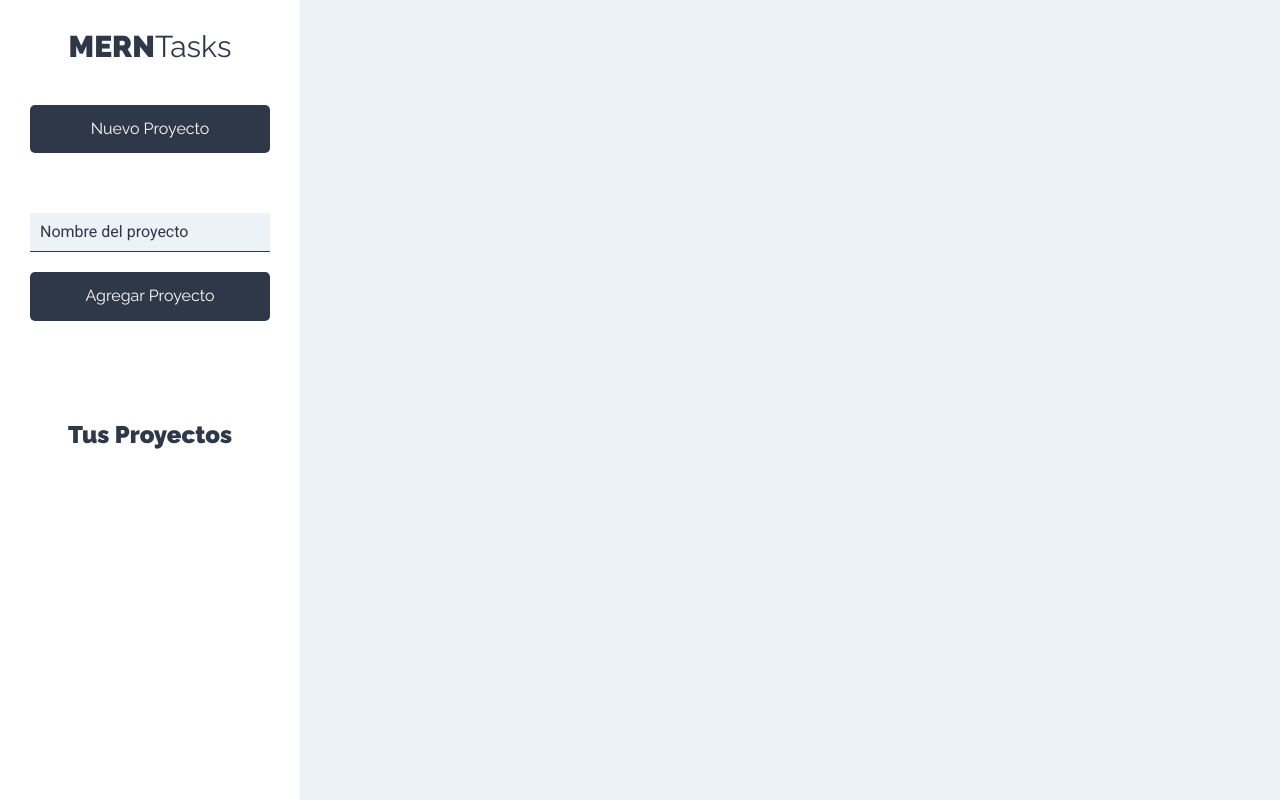
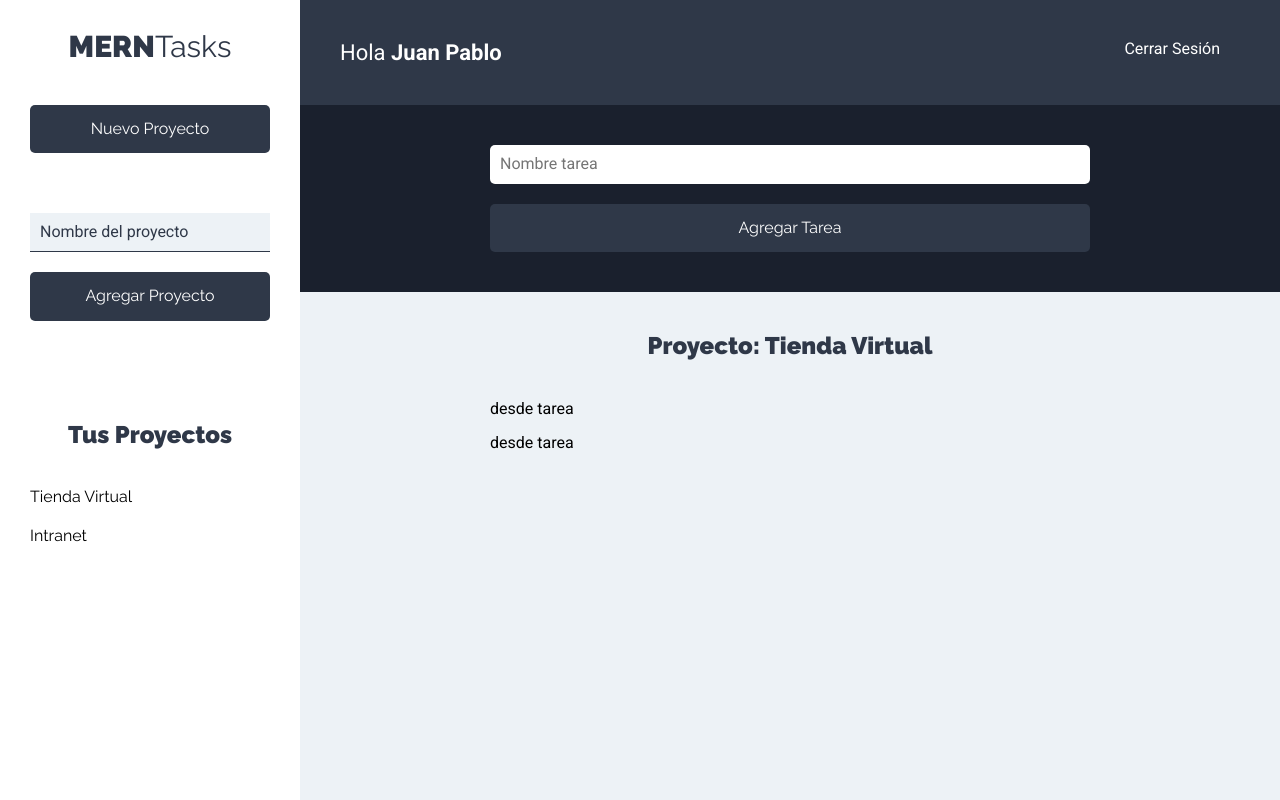
Before and after one commit to rlsurra/rjs_12_administrador_proyectos, a React (Create React App) app: page /proyectos in a window 1280 px wide. Built offline with nearby package versions, Linux system fonts and the light colour scheme.

Commit message:
Diseño Listado Proyectos + Listado Tareas

```diff
--- /dev/null
+++ b/src/components/layout/Barra.js
@@ -0,0 +1,19 @@
+import React from 'react';
+
+const Barra = () => {
+    return (
+        <header className="app-header">
+
+            <p className="nombre-usuario">
+                Hola <span>Juan Pablo</span>
+            </p>
+
+            <nav className="nav-principal">
+                <a href="#!">Cerrar Sesión</a>
+            </nav>
+
+        </header>
+     );
+}
+
+export default Barra;
--- a/src/components/layout/Sidebar.js
+++ b/src/components/layout/Sidebar.js
@@ -1,5 +1,6 @@
 import React from 'react';
 import FormNuevoProyecto from '../proyectos/FormNuevoProyecto';
+import ListadoProyectos from '../proyectos/ListadoProyectos';
 
 const Sidebar = () => {
     return (
@@ -10,6 +11,7 @@
 
             <div className="proyectos">
                 <h2>Tus Proyectos</h2>
+                <ListadoProyectos/>
             </div>
 
         </aside>
--- a/src/components/proyectos/ListadoProyectos.js
+++ b/src/components/proyectos/ListadoProyectos.js
@@ -0,0 +1,22 @@
+import React from 'react';
+import Proyecto from './Proyecto';
+
+const ListadoProyectos = () => {
+
+    const proyectos = [
+        {nombre: 'Tienda Virtual'},
+        {nombre: 'Intranet'}
+    ]
+
+    return (
+        <ul className="listado-proyectos">
+            {proyectos.map(proyecto => (
+                <Proyecto
+                    proyecto={proyecto}
+                />
+            ))}
+        </ul>
+     );
+}
+
+export default ListadoProyectos;
--- a/src/components/proyectos/Proyecto.js
+++ b/src/components/proyectos/Proyecto.js
@@ -0,0 +1,17 @@
+import React from 'react';
+
+const Proyecto = ({proyecto}) => {
+    return (
+        <li>
+            <button
+                type="button"
+                className="btn btn-blank"
+
+            >
+                {proyecto.nombre}
+            </button>
+        </li>
+     );
+}
+
+export default Proyecto;
--- a/src/components/proyectos/Proyectos.js
+++ b/src/components/proyectos/Proyectos.js
@@ -1,13 +1,19 @@
 import React from 'react';
+import Barra from '../layout/Barra';
 import Sidebar from '../layout/Sidebar';
+import FormTarea from '../tareas/FormTarea';
+import ListadoTareas from '../tareas/ListadoTareas';
 
 const Proyectos = () => {
     return (
         <div className="contenedor-app">
             <Sidebar/>
             <div className="seccion-principal">
+                <Barra />
                 <main>
+                    <FormTarea/>
                     <div className="contenedor-tareas">
+                        <ListadoTareas/>
 
                     </div>
                 </main>
--- /dev/null
+++ b/src/components/tareas/FormTarea.js
@@ -0,0 +1,27 @@
+import React from 'react';
+
+const FormTarea = () => {
+    return (
+        <div className="formulario">
+            <form>
+                <div className="contenedor-input">
+                    <input
+                        type="text"
+                        className="input-text"
+                        placeholder="Nombre tarea"
+                        name="nombre"
+                    />
+                </div>
+                <div className="contenedor-input">
+                    <input
+                        type="submit"
+                        className="btn btn-primario btn-submit btn-block"
+                        value="Agregar Tarea"
+                    />
+                </div>
+            </form>
+        </div>
+     );
+}
+
+export default FormTarea;
--- /dev/null
+++ b/src/components/tareas/ListadoTareas.js
@@ -0,0 +1,30 @@
+import React, { Fragment } from 'react';
+import Tarea from './Tarea';
+
+const ListadoTareas = () => {
+
+    const tareas = [
+        {nombre: 'Elegir Plataforma', estado: true},
+        {nombre: 'Elegir Colores', estado: false},
+    ]
+
+    return (
+        <Fragment>
+            <h2>Proyecto: Tienda Virtual</h2>
+            <ul className="listado-tareas">
+                {tareas.length === 0
+                ?
+                (<li className="tarea">No hay tareas</li>)
+                :
+                tareas.map(tarea => (
+                    <Tarea
+                        tarea={tarea}
+                    />
+                ))
+                }
+            </ul>
+        </Fragment>
+     );
+}
+
+export default ListadoTareas;
--- /dev/null
+++ b/src/components/tareas/Tarea.js
@@ -0,0 +1,9 @@
+import React from 'react';
+
+const Tarea = () => {
+    return (
+        <p>desde tarea</p>
+     );
+}
+
+export default Tarea;
```
